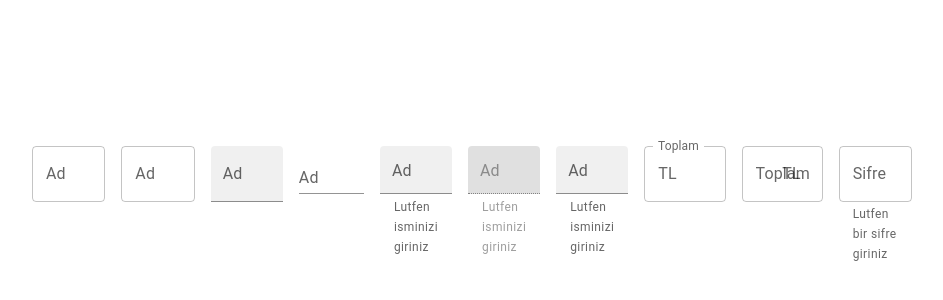
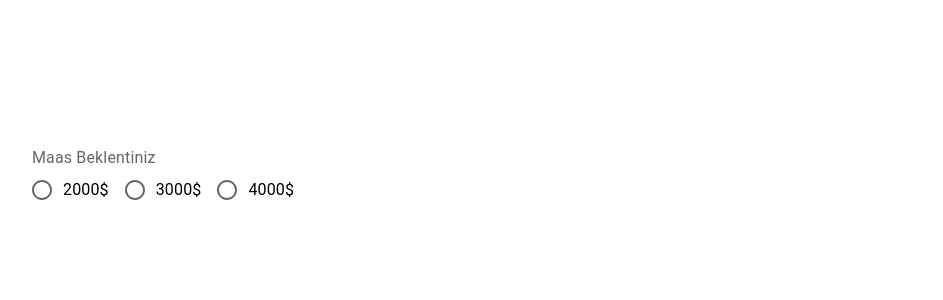
Before and after one commit to mhmtkarakas/MaterialUI, a React (Create React App) app in the folder materialui/: page / in a window 1280 px wide. Shown: the part 54-354 px from the top of the page, without its empty margins (168-1111 px from the left). Built offline with nearby package versions, Linux system fonts and the light colour scheme.

Commit message:
RadioGroup

```diff
--- a/materialui/src/App.tsx
+++ b/materialui/src/App.tsx
@@ -1,19 +1,20 @@
-import React from 'react';
-import logo from './logo.svg';
-import './App.css';
-import LessonTypography from './components/LessonTypography';
-import LessonButton from './components/LessonButton';
-import LessonButtonGroup from './components/LessonButtonGroup';
-import LessonTextField from './components/LessonTextField';
-
+import React from "react";
+import logo from "./logo.svg";
+import "./App.css";
+import LessonTypography from "./components/LessonTypography";
+import LessonButton from "./components/LessonButton";
+import LessonButtonGroup from "./components/LessonButtonGroup";
+import LessonTextField from "./components/LessonTextField";
+import LessonRadioGroup from "./components/LessonRadioGroup";
 
 function App() {
   return (
     <div className="App">
-    {/* <LessonTypography /> */}
-    {/* <LessonButton /> */}
-   {/* <LessonButtonGroup /> */}
-   <LessonTextField />
+      {/* <LessonTypography /> */}
+      {/* <LessonButton /> */}
+      {/* <LessonButtonGroup /> */}
+      {/* <LessonTextField /> */}
+      <LessonRadioGroup />
     </div>
   );
 }
--- /dev/null
+++ b/materialui/src/components/LessonRadioGroup.tsx
@@ -0,0 +1,51 @@
+import React, { useState } from "react";
+import {
+  FormControl,
+  FormControlLabel,
+  FormLabel,
+  Radio,
+  RadioGroup,
+  FormHelperText,
+} from "@mui/material";
+
+const LessonRadioGroup = () => {
+  const [value, setValue] = useState("");
+ console.log(value)
+
+  const handleChange = (e: React.ChangeEvent<HTMLInputElement>) => {
+    e.preventDefault();
+    setValue(e.target.value);
+  };
+  return (
+    <FormControl>
+      <FormLabel>Maas Beklentiniz</FormLabel>
+      <RadioGroup
+        row
+        name="expected-salary"
+        value={value}
+        onChange={handleChange}
+      >
+        <FormControlLabel
+          label="2000$"
+          value="2000"
+          color="secondary"
+          control={<Radio />}
+        />
+        <FormControlLabel
+          label="3000$"
+          value="3000"
+          color="secondary"
+          control={<Radio />}
+        />
+        <FormControlLabel
+          label="4000$"
+          value="4000"
+          color="secondary"
+          control={<Radio />}
+        />
+      </RadioGroup>
+    </FormControl>
+  );
+};
+
+export default LessonRadioGroup;
```
